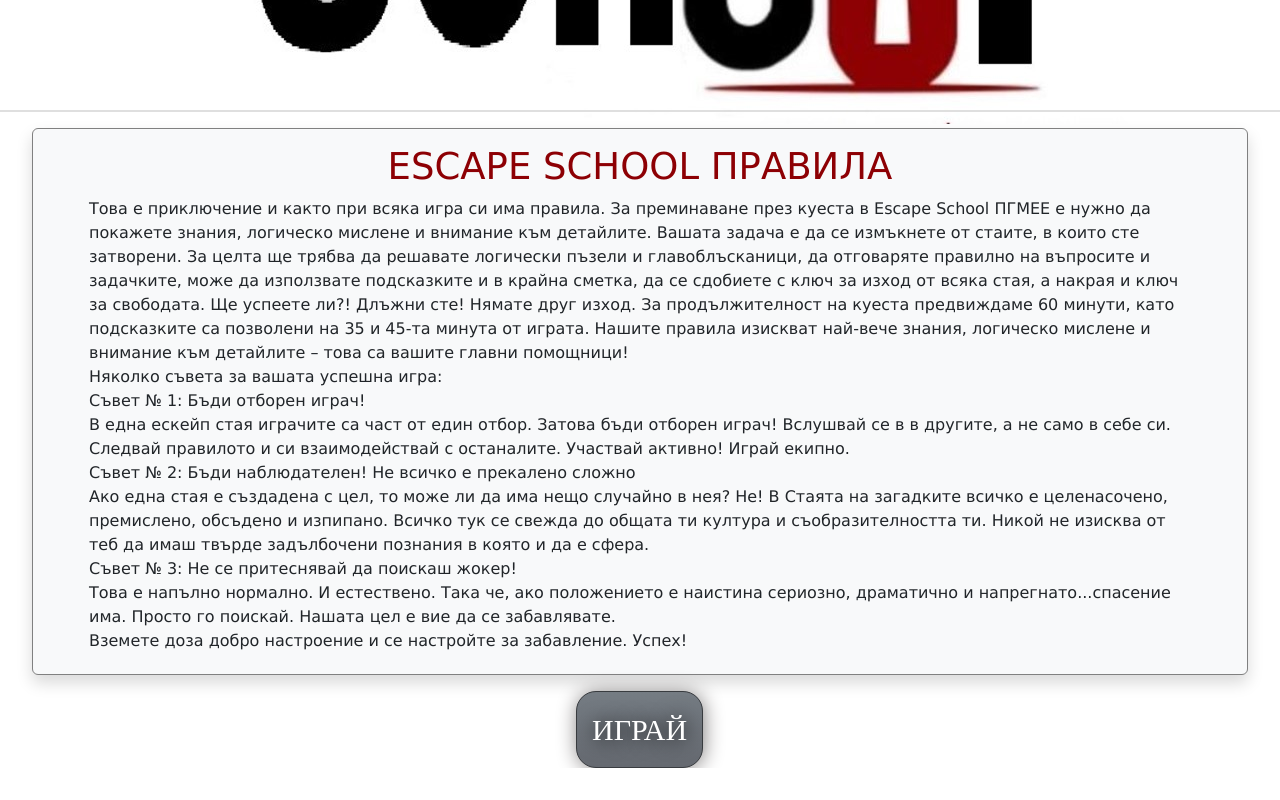
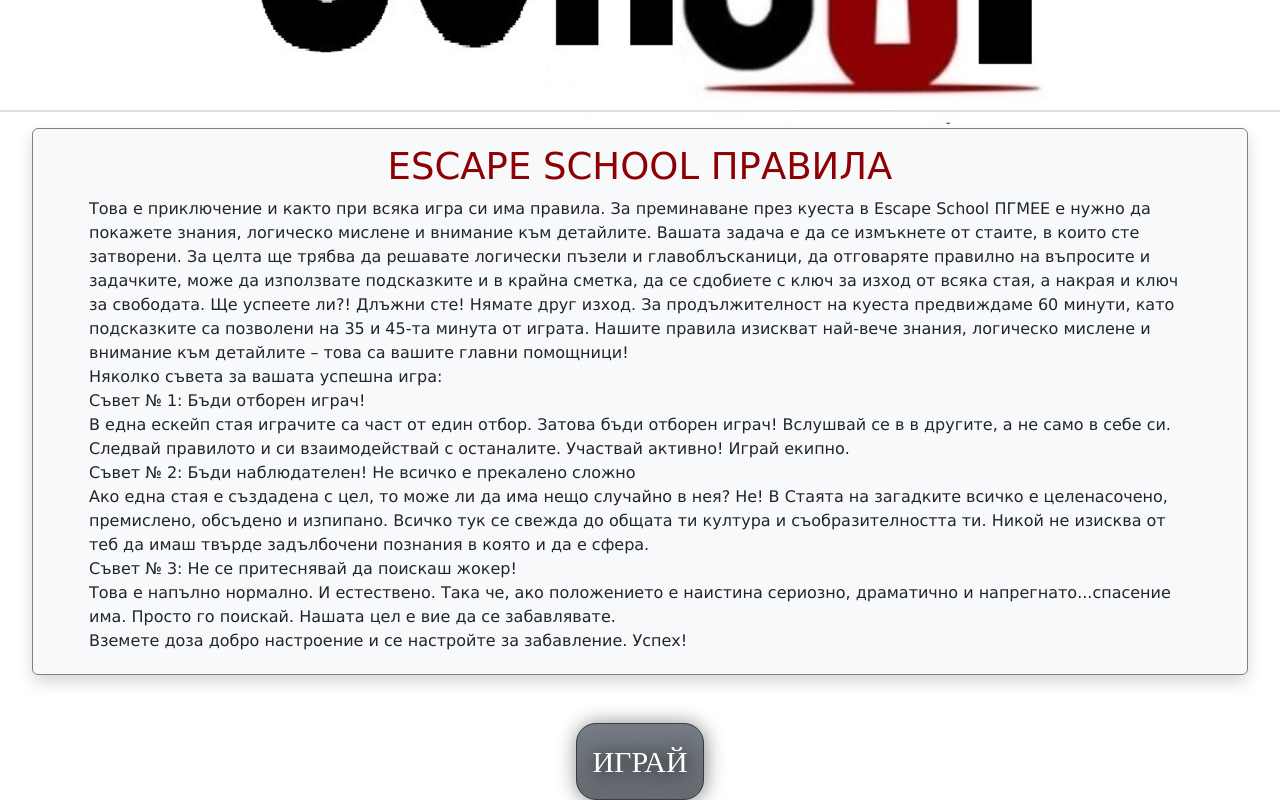
Before and after one commit to vannya76/EscapeSchool, a plain HTML site: page index.html in a window 1280 px wide. Shown: the part 566-1366 px from the top of the page. Before the commit the page ends 1334 px from the top, so only its background shows below. Drawn offline with nearby package versions, Linux system fonts and the light colour scheme.

Commit message:
Update index.html

```diff
--- a/index.html
+++ b/index.html
@@ -76,7 +76,6 @@
    display: inline-block;
    cursor: pointer;
    text-align: center;
-   margin:-150px 45%;
 }
     .BUTTON_OOD:hover {
    border: solid #000000 1px;
@@ -90,6 +89,10 @@
    -moz-border-radius: 20px;
    border-radius: 20px;
    text-decoration: none;
+    }
+    #play{
+        display: flex;
+        justify-content: center;
     }
     </style>
 </head>
```
